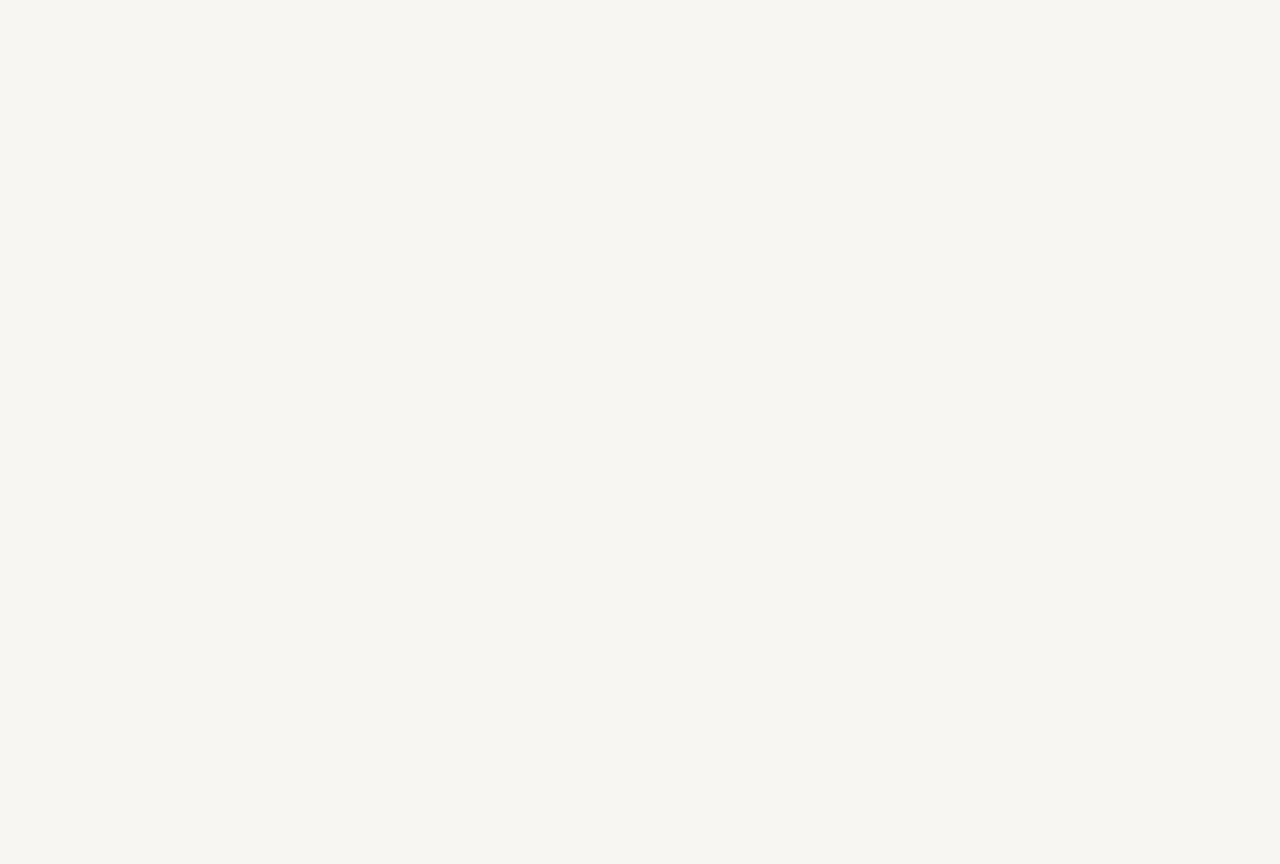
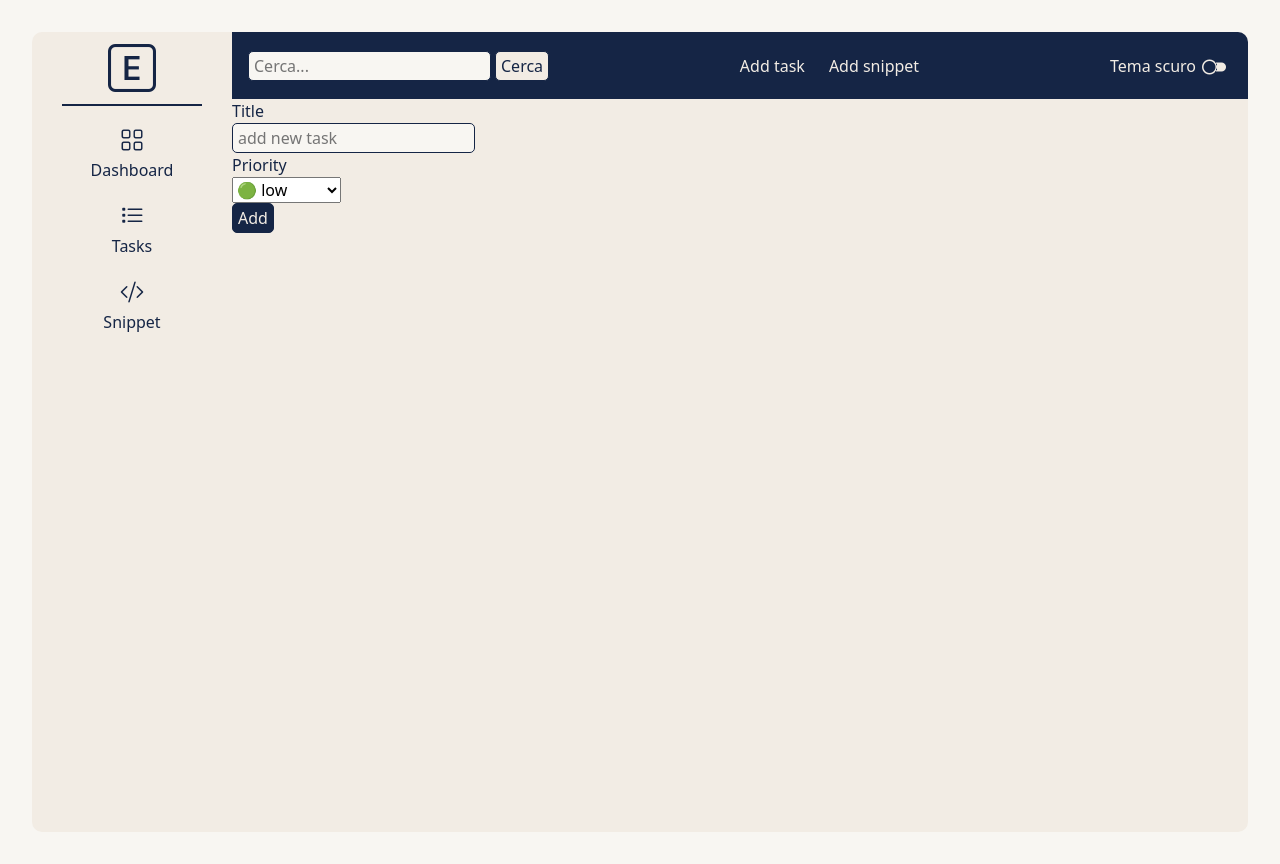
Before and after one commit to VincenzoLivigni/devflow-dashboard, a React (Vite) app: page /addTask in a window 1280 px wide. Before the commit this address had no page. Before the commit the page ends 800 px from the top, so only its background shows below. Built offline with nearby package versions, Linux system fonts and the light colour scheme.

Commit message:
refactor: move tasks and snippets state to global context with persistence

```diff
--- a/src/App.jsx
+++ b/src/App.jsx
@@ -1,22 +1,29 @@
 import { BrowserRouter, Route, Routes } from "react-router-dom"
+import Dashboard from "./pages/Dashboard"
 import Tasks from "./pages/Tasks"
+import AddTask from "./pages/AddTask"
 import Snippet from "./pages/Snippet"
-import Dashboard from "./pages/Dashboard"
+import AddSnippet from "./pages/AddSnippet"
 import DefaultLayout from "./layouts/DefaultLayout"
+import { GlobalProvider } from "./contexts/GlobalContext"
 
 function App() {
 
   return (
     <>
+      <GlobalProvider>
         <BrowserRouter>
           <Routes>
             <Route element={<DefaultLayout />}>
               <Route path="/" element={<Dashboard />} />
               <Route path="/tasks" element={<Tasks />} />
-            <Route path="/snippet" element={<Snippet />} />
+              <Route path="/addTask" element={<AddTask />} />
+              <Route path="/Snippet" element={<Snippet />} />
+              <Route path="/addSnippet" element={<AddSnippet />} />
             </Route>
           </Routes>
         </BrowserRouter>
+      </GlobalProvider>
     </>
   )
 }
--- a/src/components/Header.jsx
+++ b/src/components/Header.jsx
@@ -1,4 +1,5 @@
 import { useState, useEffect } from "react";
+import { NavLink } from "react-router-dom";
 
 export default function Header() {
 
@@ -24,6 +25,11 @@ export default function Header() {
                     <button className="btn secondary fw-medium">Cerca</button>
                 </div>
 
+                <div>
+                    <NavLink to="/addTask" className="fw-medium me-4">Add task</NavLink>
+                    <NavLink to="/addSnippet" className="fw-medium">Add snippet</NavLink>
+                </div>
+
                 <div className="d-flex align-items-center">
                     <span className="fw-medium">
                         {theme === "dark" ? "Tema chiaro" : "Tema scuro"}
--- a/src/components/tasks/TaskItem.jsx
+++ b/src/components/tasks/TaskItem.jsx
@@ -1,4 +1,10 @@
 export default function TaskItem({ task, toggleCompleted, deleteTask }) {
+
+    const choosePriority = {
+        low: "🟢 low",
+        medium: "🟡 medium",
+        high: "🔴 high"
+    };
 
     return (
         <li className="task-item">
@@ -8,7 +14,7 @@ export default function TaskItem({ task, toggleCompleted, deleteTask }) {
             </div>
 
             <div className="task-right">
-                <small className="me-3">{task.priority}</small>
+                <small className="me-3">{choosePriority[task.priority]}</small>
                 <button className="btn secondary" onClick={() => deleteTask(task.id)}>Delete</button>
             </div>
         </li>
--- /dev/null
+++ b/src/contexts/GlobalContext.jsx
@@ -0,0 +1,85 @@
+import { createContext, useEffect, useState } from "react";
+
+export const GlobalContext = createContext()
+
+export function GlobalProvider({ children }) {
+
+    // localStorage tasks
+    const [tasks, setTasks] = useState(() => {
+        const saved = localStorage.getItem("tasks")
+        return saved ? JSON.parse(saved) : []
+    })
+
+    useEffect(() => {
+        localStorage.setItem("tasks", JSON.stringify(tasks))
+    }, [tasks])
+
+    // localStorage snippet
+    const [snippets, setSnippets] = useState(() => {
+        const saved = localStorage.getItem("snippets")
+        return saved ? JSON.parse(saved) : []
+    })
+
+    useEffect(() => {
+        localStorage.setItem("snippets", JSON.stringify(snippets))
+    }, [snippets])
+
+    // funzione aggiungi task
+    function addTask(title, priority) {
+        if (!title.trim()) return;
+
+        setTasks(prev =>
+            [...prev, {
+                id: Date.now(),
+                title: title.trim(),
+                completed: false,
+                priority: priority
+            }
+            ])
+    }
+
+    // funzione toggle completamento task
+    function toggleCompleted(id) {
+        setTasks(prev => prev.map((t) => t.id === id
+            ? { ...t, completed: !t.completed } : t
+        )
+        )
+    }
+
+    // funzione rimuovi task
+    function deleteTask(id) {
+        setTasks(prev => prev.filter((t) => t.id !== id))
+    }
+
+    // funzione aggiungi snippet
+    function addSnippet(title, code) {
+        if (!title.trim()) return;
+
+        setSnippets(prev =>
+            [...prev, {
+                id: Date.now(),
+                title: title.trim(),
+                code: code.trim()
+            }
+            ])
+    }
+
+    // funzione rimuovi snippet
+    function deleteSnippet(id) {
+        setSnippets(prev => prev.filter((s) => s.id !== id))
+    }
+
+    return (
+        <GlobalContext.Provider value={{
+            tasks,
+            snippets,
+            addTask,
+            deleteTask,
+            toggleCompleted,
+            addSnippet,
+            deleteSnippet
+        }}>
+            {children}
+        </GlobalContext.Provider>
+    )
+}
--- a/src/index.css
+++ b/src/index.css
@@ -157,6 +157,16 @@ header {
   padding: 1rem;
 }
 
+header a {
+  color: var(--toggle-text);
+  text-decoration: none;
+}
+
+header a:hover {
+  text-decoration: underline;
+  text-underline-offset: 5px;
+}
+
 .tema {
   background-color: transparent;
   border: none;
--- a/src/components/snippets/SnippetForm.jsx
+++ b/src/pages/AddSnippet.jsx
@@ -1,4 +1,23 @@
-export default function SnippetForm({ title, setTitle, code, setCode, handleSubmit }) {
+import { useContext, useState } from "react";
+import { GlobalContext } from "../contexts/GlobalContext";
+
+export default function AddSnippet() {
+
+    const { addSnippet } = useContext(GlobalContext)
+
+    const [snippetTitle, setSnippetTitle] = useState("")
+    const [code, setCode] = useState("")
+
+    function handleSubmit(e) {
+        e.preventDefault()
+
+        if (!snippetTitle.trim() || !code.trim()) return
+
+        addSnippet(snippetTitle, code)
+
+        setSnippetTitle("")
+        setCode("")
+    }
 
     return (
         <>
@@ -9,8 +28,8 @@ export default function SnippetForm({ title, setTitle, code, setCode, handleSubm
                     className="input-snippet mb-3"
                     type="text"
                     placeholder="add title"
-                    value={title}
-                    onChange={(e) => setTitle(e.target.value)}
+                    value={snippetTitle}
+                    onChange={(e) => setSnippetTitle(e.target.value)}
                 />
 
                 <label className="fw-medium mb-1">Add code</label>
@@ -22,7 +41,7 @@ export default function SnippetForm({ title, setTitle, code, setCode, handleSubm
                 />
 
                 <div>
-                    <button type="submit" className="btn primary px-2">Add</button>
+                    <button type="submit" className="btn primary">Add</button>
                 </div>
             </form>
         </>
--- /dev/null
+++ b/src/pages/AddTask.jsx
@@ -0,0 +1,53 @@
+import { useContext, useState } from "react";
+import { GlobalContext } from "../contexts/GlobalContext";
+
+export default function AddTask() {
+
+    const { addTask } = useContext(GlobalContext)
+
+    const [taskTitle, setTaskTitle] = useState("")
+    const [priority, setPriority] = useState("low")
+
+    function handleSubmit(e) {
+        e.preventDefault()
+
+        if (!taskTitle.trim()) return
+
+        addTask(taskTitle, priority)
+
+        setTaskTitle("")
+        setPriority("low")
+    }
+
+    return (
+        <>
+            <form className="task-form" onSubmit={handleSubmit}>
+
+                <div>
+                    <label className="d-flex fw-medium">Title</label>
+                    <input
+                        className="input me-1"
+                        type="text"
+                        placeholder="add new task"
+                        value={taskTitle}
+                        onChange={(e) => setTaskTitle(e.target.value)}
+                    />
+                </div>
+
+                <div>
+                    <label className="d-flex fw-medium">Priority</label>
+                    <select
+                        value={priority}
+                        onChange={(e) => setPriority(e.target.value)}
+                    >
+                        <option value="low">🟢 low</option>
+                        <option value="medium">🟡 medium</option>
+                        <option value="high">🔴 high</option>
+                    </select>
+                </div>
+
+                <button className="btn primary" type="submit">Add</button>
+            </form>
+        </>
+    )
+}
--- a/src/pages/Snippet.jsx
+++ b/src/pages/Snippet.jsx
@@ -1,56 +1,13 @@
-import { useEffect, useState } from "react"
-import SnippetForm from "../components/snippets/SnippetForm"
+import { useContext } from "react";
+import { GlobalContext } from "../contexts/GlobalContext";
 import SnippetList from "../components/snippets/SnippetList"
 
 export default function Snippet() {
 
-    // localStorage snippet
-    const [snippets, setSnippets] = useState(() => {
-        const saved = localStorage.getItem("snippets")
-        return saved ? JSON.parse(saved) : []
-    })
-
-    useEffect(() => {
-        localStorage.setItem("snippets", JSON.stringify(snippets))
-    }, [snippets])
-
-    // stati
-    const [title, setTitle] = useState("")
-    const [code, setCode] = useState("")
-
-    function handleSubmit(e) {
-        e.preventDefault()
-
-        if (!title.trim() || !code.trim()) return;
-
-        const newSnippet = {
-            id: Date.now(),
-            title: title.trim(),
-            code: code.trim()
-        };
-
-        setSnippets(prev => [...prev, newSnippet])
-        setTitle("")
-        setCode("")
-    }
-
-    // funzione rimuovi snippet
-    function deleteSnippet(id) {
-        setSnippets(prev => prev.filter((s) => s.id !== id))
-    }
+    const { snippets, deleteSnippet } = useContext(GlobalContext)
 
     return (
         <>
-            <SnippetForm
-                title={title}
-                setTitle={setTitle}
-                code={code}
-                setCode={setCode}
-                handleSubmit={handleSubmit}
-            />
-
-            <div className="separator2"></div>
-
             <SnippetList
                 snippets={snippets}
                 deleteSnippet={deleteSnippet}
--- a/src/pages/Tasks.jsx
+++ b/src/pages/Tasks.jsx
@@ -1,58 +1,19 @@
-import { useEffect, useState } from "react"
-import TaskItem from "../components/tasks/TaskItem"
+import { useContext, useState } from "react";
+import { GlobalContext } from "../contexts/GlobalContext";
 import TaskList from "../components/tasks/TaskList"
 import TaskFilters from "../components/tasks/TaskFilters"
-import TaskForm from "../components/tasks/TaskForm"
+
 
 export default function Tasks() {
 
-    const initialTasks = [
-        {
-            id: 1,
-            title: "Fix navbar bug",
-            completed: false,
-            priority: "🟢 low"
-        },
-        {
-            id: 2,
-            title: "Fix sidebar UI",
-            completed: false,
-            priority: "🟢 low"
-        },
-        {
-            id: 3,
-            title: "Setup routing",
-            completed: false,
-            priority: "🟡 medium"
-        },
-        {
-            id: 4,
-            title: "Implement dark mode",
-            completed: false,
-            priority: "🔴 high"
-        }
-    ]
+    const { tasks, toggleCompleted, deleteTask } = useContext(GlobalContext)
 
-    // localStorage tasks
-    const [tasks, setTasks] = useState(() => {
-        const saved = localStorage.getItem("tasks")
-        return saved ? JSON.parse(saved) : initialTasks
-    })
-
-    useEffect(() => {
-        // aggiorno lo storage ad ogni cambiamento del valore
-        localStorage.setItem("tasks", JSON.stringify(tasks))
-    }, [tasks])
-
-
-    // stati
+    // stati task
     const [search, setSearch] = useState("")
     const [statusFilter, setStatusFilter] = useState("all")
     const [priorityFilter, setPriorityFilter] = useState("all")
 
-    const [newTask, setNewTask] = useState("")
-
-    // filtri
+    // filtri task
     const filteredTasks = tasks.filter((t) => {
         const matchSearch =
             t.title.toLowerCase().includes(search.toLowerCase())
@@ -64,39 +25,10 @@ export default function Tasks() {
 
         const matchPriorityFilter =
             priorityFilter === "all" ||
-            t.priority.includes(priorityFilter)
+            t.priority === priorityFilter
 
         return matchSearch && matchStatusFilter && matchPriorityFilter
     })
-
-    // funzione aggiungi task
-    function addTask() {
-        if (!newTask.trim()) return
-
-        const task = {
-            id: Date.now(),
-            title: newTask,
-            completed: false,
-            priority: "🟢 low"
-        }
-
-        setTasks(prev => [...prev, task])
-        setNewTask("")
-    }
-
-
-    // funzione toggle completamento task
-    function toggleCompleted(id) {
-        setTasks(prev => prev.map((t) => t.id === id
-            ? { ...t, completed: !t.completed } : t
-        )
-        )
-    }
-
-    // funzione rimuovi task
-    function deleteTask(id) {
-        setTasks(prev => prev.filter((t) => t.id !== id))
-    }
 
     return (
         <>
@@ -111,12 +43,6 @@ export default function Tasks() {
                 setPriorityFilter={setPriorityFilter}
             />
 
-            <TaskForm
-                newTask={newTask}
-                setNewTask={setNewTask}
-                addTask={addTask}
-            />
-
             <section className="tasks-list">
                 <TaskList
                     filteredTasks={filteredTasks}
```
Also changed, not shown: src/components/tasks/TaskForm.jsx (deleted, +0 -22 lines). Lines whose indentation alone changed are shown as unchanged.
